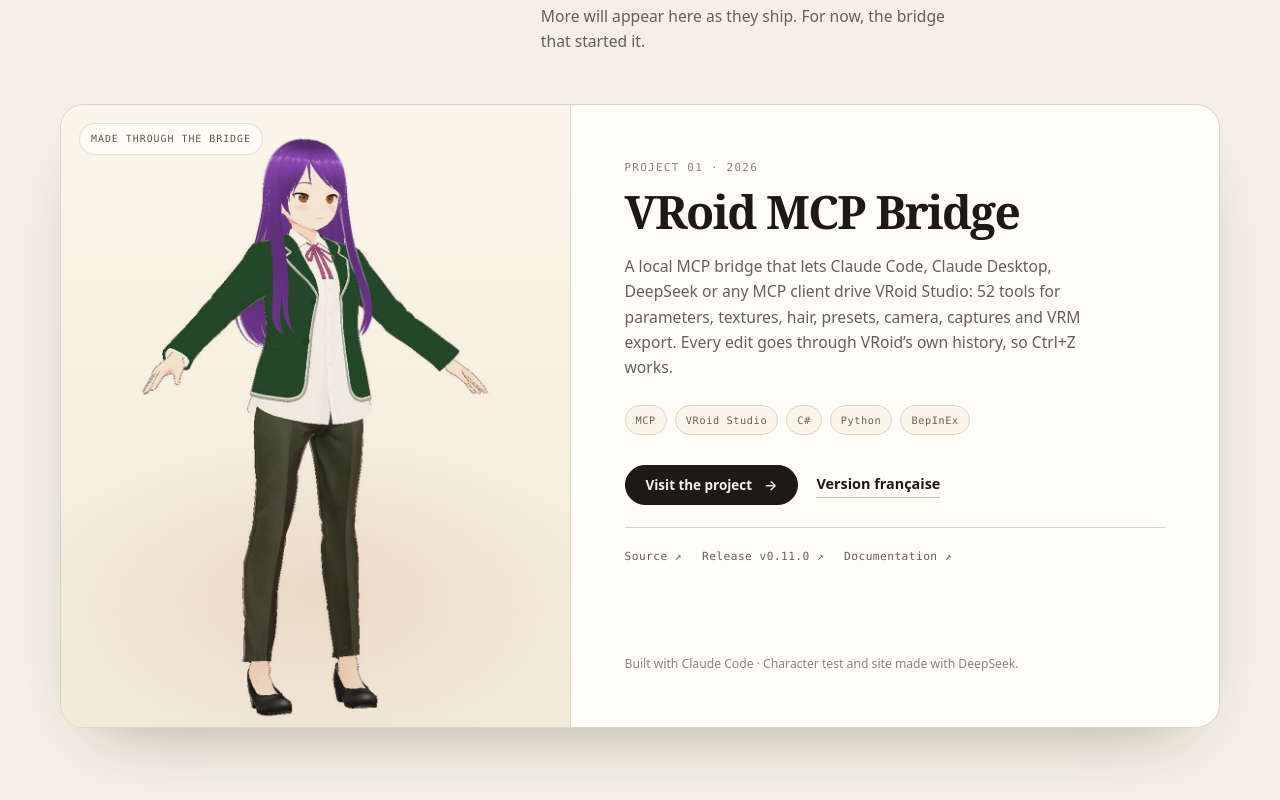
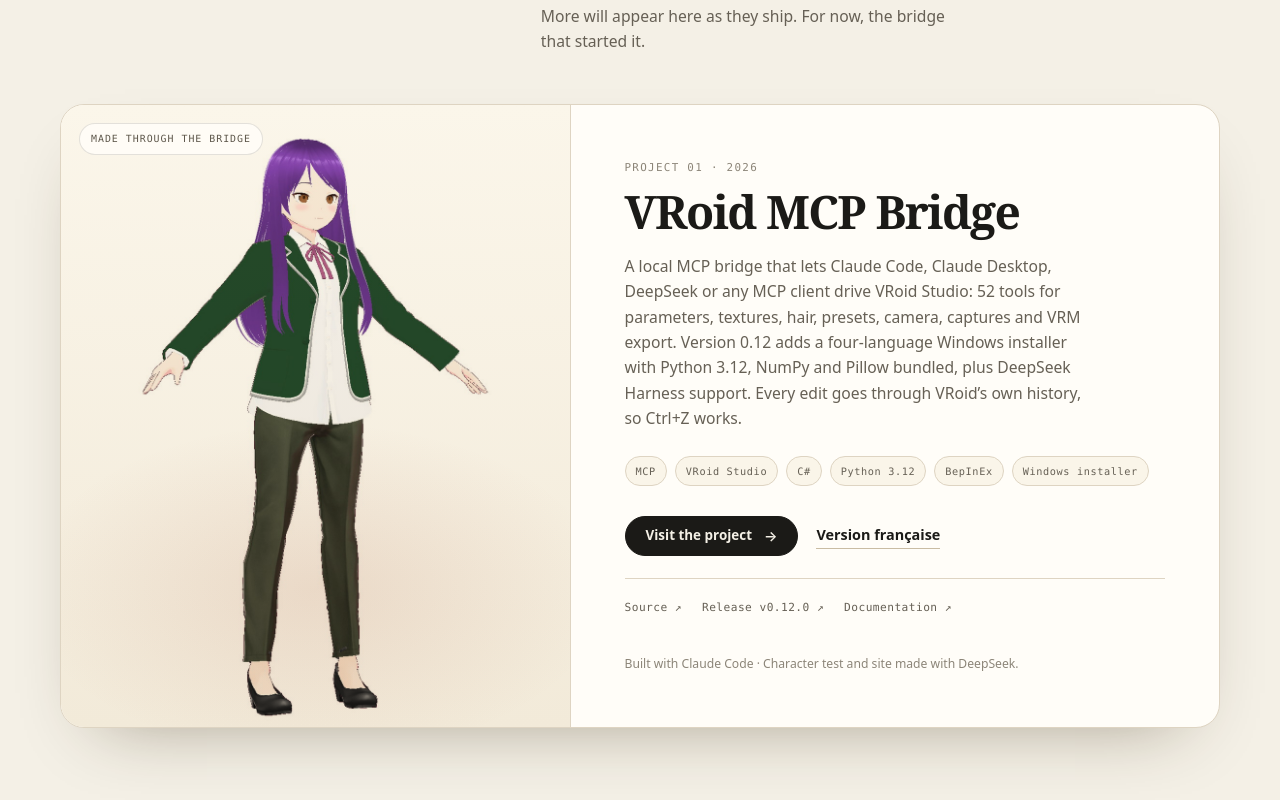
Before and after one commit to mcjo79/mcjo79.github.io, a plain HTML site: page index.html in a window 1280 px wide. Shown: the part 1134-1934 px from the top of the page. Drawn offline with Linux system fonts and the light colour scheme.

Commit message:
Met a jour VRoid MCP Bridge en 0.12

```diff
--- a/index.html
+++ b/index.html
@@ -107,7 +107,7 @@
         <a class="btn" href="#projects">See the project <span aria-hidden="true">↓</span></a>
         <a class="text-link" href="https://github.com/mcjo79" target="_blank" rel="noopener">github.com/mcjo79 <span aria-hidden="true">↗</span></a>
       </div>
-      <p class="hero-meta"><span>Currently</span> <a href="#projects">VRoid MCP Bridge</a> <span class="sep">·</span> <span>Windows</span> <span class="sep">·</span> <span>v0.11.0</span></p>
+      <p class="hero-meta"><span>Currently</span> <a href="#projects">VRoid MCP Bridge</a> <span class="sep">·</span> <span>Windows</span> <span class="sep">·</span> <span>v0.12.0</span></p>
     </section>
 
     <section class="section" id="projects">
@@ -127,14 +127,15 @@
           <div class="project-body">
             <p class="project-kicker">Project 01 · 2026</p>
             <h3>VRoid MCP Bridge</h3>
-            <p class="project-summary">A local MCP bridge that lets Claude Code, Claude Desktop, DeepSeek or any MCP client drive VRoid Studio: 52 tools for parameters, textures, hair, presets, camera, captures and VRM export. Every edit goes through VRoid’s own history, so Ctrl+Z works.</p>
+            <p class="project-summary">A local MCP bridge that lets Claude Code, Claude Desktop, DeepSeek or any MCP client drive VRoid Studio: 52 tools for parameters, textures, hair, presets, camera, captures and VRM export. Version 0.12 adds a four-language Windows installer with Python 3.12, NumPy and Pillow bundled, plus DeepSeek Harness support. Every edit goes through VRoid’s own history, so Ctrl+Z works.</p>
 
             <ul class="tags" aria-label="Technologies">
               <li>MCP</li>
               <li>VRoid Studio</li>
               <li>C#</li>
-              <li>Python</li>
+              <li>Python 3.12</li>
               <li>BepInEx</li>
+              <li>Windows installer</li>
             </ul>
 
             <div class="project-actions">
@@ -144,7 +145,7 @@
 
             <div class="project-links">
               <a href="https://github.com/mcjo79/vroid-mcp" target="_blank" rel="noopener">Source ↗</a>
-              <a href="https://github.com/mcjo79/vroid-mcp/releases/latest" target="_blank" rel="noopener">Release v0.11.0 ↗</a>
+              <a href="https://github.com/mcjo79/vroid-mcp/releases/latest" target="_blank" rel="noopener">Release v0.12.0 ↗</a>
               <a href="https://github.com/mcjo79/vroid-mcp/blob/main/docs/REFERENCE.md" target="_blank" rel="noopener">Documentation ↗</a>
             </div>
 
```
